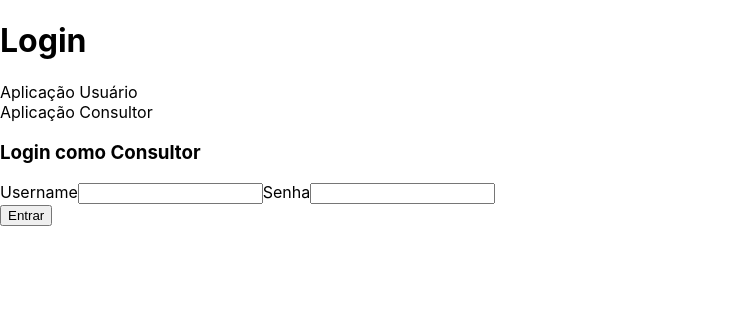
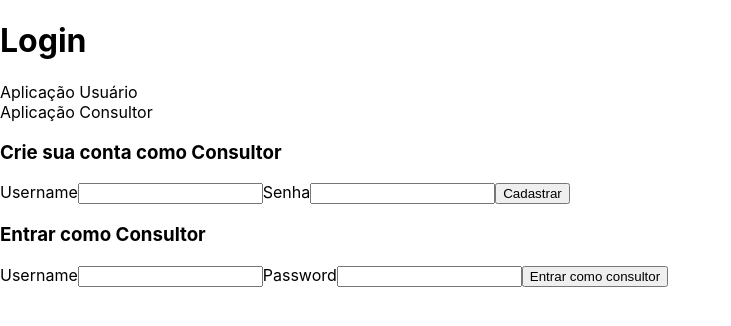
Before and after one commit to vitorcodesalittle/formare-challenge, a React (Create React App) app in the folder client/: page / in a window 1280 px wide. Both pictures are taken after a click on the element "Aplicação Consultor". Shown: the top 326 px of the page, without its empty margins (0-731 px from the left). Built offline with nearby package versions, Linux system fonts and the light colour scheme.

Commit message:
voltando

```diff
--- a/client/src/actions/index.js
+++ b/client/src/actions/index.js
@@ -102,6 +102,7 @@ export const signUpConsultant = (username, password) =>
       .then(res => {
         if (res.success) {
           dispatch({ type: actions.CREATE_CONSULTANT_SUCCESS, payload: res.data })
+          setConsultantIdInCookie(res.data.consultant._id)
         } else {
           dispatch({ type: actions.CREATE_CONSULTANT_FAILED, error: res.message })
         }
@@ -113,7 +114,7 @@ export const signUpConsultant = (username, password) =>
 export const getConsultant = (consultantId) =>
   dispatch => {
     dispatch({ type: actions.GET_CONSULTANT_STARTED });
-    getConsultant(consultantId)
+    API.getConsultant(consultantId)
       .then(res => {
         if (res.success) {
           dispatch({ type: actions.GET_CONSULTANT_SUCCESS, payload: res.data })
@@ -125,3 +126,7 @@ export const getConsultant = (consultantId) =>
         dispatch({ type: actions.GET_CONSUNTANT_FAILED, error: 'Erro no srevidor' })
       })
   }
+export const consultantLogout = () =>
+  dispatch => {
+    dispatch({ type: actions.CONSULTANT_LOGOUT })
+  }
--- a/client/src/actions/types.js
+++ b/client/src/actions/types.js
@@ -68,3 +68,5 @@ const GET_CONSULTANT = 'GET_CONSULTANT';
 export const GET_CONSULTANT_STARTED = STARTED(GET_CONSULTANT);
 export const GET_CONSULTANT_SUCCESS = SUCCESS(GET_CONSULTANT);
 export const GET_CONSUNTANT_FAILED = FAILED(GET_CONSULTANT);
+
+export const CONSULTANT_LOGOUT = 'CONSULTANT_LOGOUT'
--- a/client/src/api.js
+++ b/client/src/api.js
@@ -114,3 +114,16 @@ export const deleteMessage = async (messageId) => {
     throw err;
   })
 }
+
+export const getConsultant = async (consultantId) => {
+  return fetch('/consultants/' + consultantId, {
+    method: 'GET',
+    headers: {
+      'Content-Type': 'application/json'
+    }
+  })
+  .then(res => res.json())
+  .catch(err => {
+    throw err;
+  })
+}
--- a/client/src/components/Login/index.js
+++ b/client/src/components/Login/index.js
@@ -3,57 +3,85 @@ import { connect } from 'react-redux'
 import {
   getUserIdFromCookie,
   getConsultantIdFromCookie,
-  removeUserIdFromCookie
+  removeUserIdFromCookie,
+  removeConsultantIdFromCookie,
+  getConsultantTokenFromCookie,
+  removeConsultantTokenFromCookie
 } from '../../Cookie';
-import { signUpUser, getUser, userLogout, signUpConsultant, getConsultant } from '../../actions';
+import { signUpUser, getUser, userLogout, signUpConsultant, getConsultant, consultantLogout } from '../../actions';
 
 const Login = function(props) {
   const [ loginPage, setLoginPage ] = useState('user')
   const [ username, setUsername ] = useState('');
+  const [ consultantCreateUsername, setConsultantCreateUsername ] = useState('');
+  const [ consultantCreatePassword, setConsultantCreatePassword ] = useState('');
+  const [ userHasSession, setUserHasSession ] = useState(false);
+  const [ consultantHasSession, setConsultantHasSession ] = useState(false);
   const [ consultantUsername, setConsultantUsername ] = useState('');
   const [ consultantPassword, setConsultantPassword ] = useState('');
-  const [ userHasSession, setUserHasSession ] = useState(false);
-  const [ consultantHasSession, setConsultantHasSession ] = useState(false);
+
   const userId = getUserIdFromCookie();
   const consultantId = getConsultantIdFromCookie();
+  const consultantToken = getConsultantTokenFromCookie();
 
   useEffect(() => {
+    console.log(props);
     if (userId && !props.me.id && !props.me.isLoading) {
       setUserHasSession(true);
       props.getUser(userId);
     }
     if (consultantId && !props.consultantMe.id && !props.consultantMe.authLoading) {
       setConsultantHasSession(true);
-      // get Consultant
+      props.getConsultant(consultantId);
     }
     return () => {}
-  }, [ props.me.isLoading, userId, consultantId, props.consultantMe.authLoading ])
+  }, [ props.me.isLoading, userId, consultantId, props.consultantMe.authLoading, consultantToken ])
 
   const handleLogin = () => {
     console.log('LOGIN');
     if (loginPage === 'user') {
-      if (userHasSession || props.me.id) {
-        props.history.push('/chat');
-      } else {
-        console.log('Signing up new user');
-        props.signUpUser(username)
-      }
+      handleUserLogin();
     } else {
       // login as consultant
-      if (consultantHasSession || props.consultantMe.id) {
-        props.history.push('/consultant')
+      if ((consultantHasSession || props.consultantMe.id) && consultantToken) {
+        // login
+        props.consultantLogin(props.consultantMe.username, consultantCreatePassword)
+        // props.history.push('/consultant')
       } else {
         console.log('Signin up new consultant');
-        props.signUpConsultant(consultantUsername, consultantPassword);
       }
 
     }
+  }
+
+  const handleUserLogin = () => {
+    if (userHasSession || props.me.id) {
+      props.history.push('/chat');
+    } else {
+      console.log('Signing up new user');
+      props.signUpUser(username)
+    }
+  }
+
+  const handleConsultantSignUp = () => {
+    props.signUpConsultant(consultantCreateUsername, consultantCreatePassword);
+  }
+
+  const handleConsultantLogin = (username, password) => {
+    alert('Making login with: ' + username + password);
   }
 
   const closeUserSession = () => {
     removeUserIdFromCookie();
     props.userLogout();
     setUserHasSession(false);
+  }
+
+  const closeConsultantSession = () => {
+    removeConsultantIdFromCookie();
+    removeConsultantTokenFromCookie();
+    props.consultantLogout();
+    setConsultantHasSession(false)
   }
 
   return (
@@ -74,7 +102,7 @@ const Login = function(props) {
         <div>
           { (!userHasSession && !props.me.id) &&
           <>
-            <h3>Login como Usuário</h3>
+            <h3>Crie seu Usuário</h3>
             <label>Username</label>
             <input type="text" onChange={e => setUsername(e.target.value)} value={username}/>
           </>
@@ -85,28 +113,46 @@ const Login = function(props) {
             <p>{props.me && props.me.username}</p>
           </>
           }
+          { loginPage === 'user' && <button onClick={() => handleLogin()}>{(userHasSession || props.me.id) ? "Entrar no chat" : "Cadastrar" }</button>}
+          { (userHasSession || props.me.id) && loginPage === 'user' && <button onClick={closeUserSession}>Fechar sessão</button>}
+
         </div> :
         <div>
-          { !consultantHasSession &&
+          { (!consultantHasSession && !props.consultantMe.id) &&
           <>
-            <h3>Login como Consultor</h3>
+            <h3>Crie sua conta como Consultor</h3>
             <label>Username</label>
-            <input type='text' onChange={e => setConsultantUsername(e.target.value)} value={consultantUsername}/>
+            <input type='text' onChange={e => setConsultantCreateUsername(e.target.value)} value={consultantCreateUsername}/>
             <label>Senha</label>
-            <input type='password' onChange={e => setConsultantPassword(e.target.value)} value={consultantPassword}/>
+            <input type='password' onChange={e => setConsultantCreatePassword(e.target.value)} value={consultantCreatePassword}/>
+            { loginPage === 'consultant' && <button onClick={() => handleConsultantSignUp()}>Cadastrar</button>}
           </>
           }
           {
-            consultantHasSession &&
+            (consultantHasSession || props.consultantMe.id) &&
             <>
               <h3> Consultor já tem sessão </h3>
+              {props.consultantMe.username && <p>{props.consultantMe.username}</p>}
+              { !consultantToken && <label>Senha:</label>}
+              <input type='password' onChange={e => setConsultantPassword}/>
+              <button onClick={() => handleConsultantLogin(props.consultantMe.username, consultantPassword)}>Entrar como consultor</button>
+              <button onClick={closeConsultantSession}>Fechar Sessão</button>
+            </>
+
+          }
+          {
+            !(consultantHasSession || props.consultantMe.id) &&
+            <>
+              <h3>Entrar como Consultor</h3>
+              <label>Username</label>
+              <input type='text' onChange={e => setConsultantUsername(e.target.value)} value={consultantUsername}></input>
+              <label>Password</label>
+              <input type='password' onChange={e => setConsultantPassword(e.target.value)} value={consultantPassword}></input>
+              <button onClick={() => handleConsultantLogin(consultantUsername, consultantPassword)}>Entrar como consultor</button>
             </>
           }
         </div>
       }
-      <button onClick={() => handleLogin()}>Entrar</button>
-      { (userHasSession || props.me.id) && loginPage === 'user' && <button onClick={closeUserSession}>Fechar sessão</button>}
-
 
     </div>
   )
@@ -126,7 +172,9 @@ const mapDispatchToProps = dispatch => ({
   signUpUser: (username) => dispatch(signUpUser(username)),
   userLogout: () => dispatch(userLogout()),
   signUpConsultant: (username, password) => dispatch(signUpConsultant(username, password)),
-  getConsultant: (id) => dispatch
+  getConsultant: (id) => dispatch(getConsultant(id)),
+  consultantLogout: () => dispatch(consultantLogout()),
+  consultantLogin: (username, password) => dispatch()
 })
 
 export default connect(mapStateToProps, mapDispatchToProps)(Login);
--- a/client/src/reducers/index.js
+++ b/client/src/reducers/index.js
@@ -20,7 +20,8 @@ import {
   CREATE_CONSULTANT_FAILED,
   GET_CONSULTANT_STARTED,
   GET_CONSULTANT_SUCCESS,
-  GET_CONSUNTANT_FAILED
+  GET_CONSUNTANT_FAILED,
+  CONSULTANT_LOGOUT
  } from "../actions/types";
 
 const initialState = {
@@ -199,7 +200,7 @@ const reducer = function(state = initialState, action) {
       return {
         ...state,
         consultantApp: {
-          ...consultantApp,
+          ...state.consultantApp,
           authLoading: true
         }
       }
@@ -207,7 +208,7 @@ const reducer = function(state = initialState, action) {
       return {
         ...state,
         consultantApp: {
-          ...consultantApp,
+          ...state.consultantApp,
           username: payload.consultant.username,
           id: payload.consultant._id,
           authLoading: false
@@ -216,11 +217,16 @@ const reducer = function(state = initialState, action) {
     case GET_CONSUNTANT_FAILED:
       return {
         ...state,
-        consultantAPp: {
-          ...consultantApp,
+        consultantApp: {
+          ...state.consultantApp,
           authLoading: false
         },
         error
+      }
+    case CONSULTANT_LOGOUT:
+      return {
+        ...state,
+        consultantApp: {}
       }
     default:
       return state
```
Also changed, not shown: 2 other files (tests, documents, lock files or other folders).
